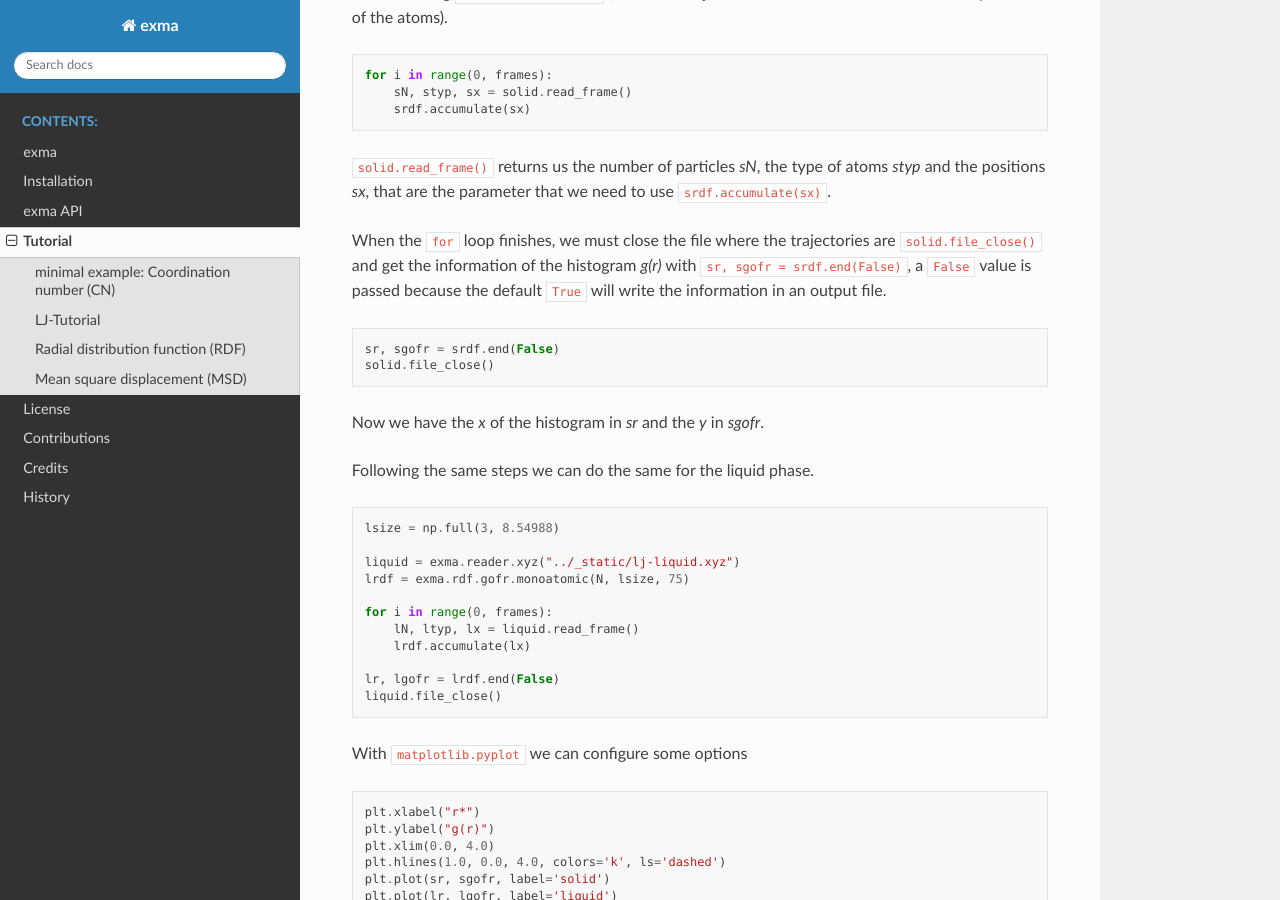
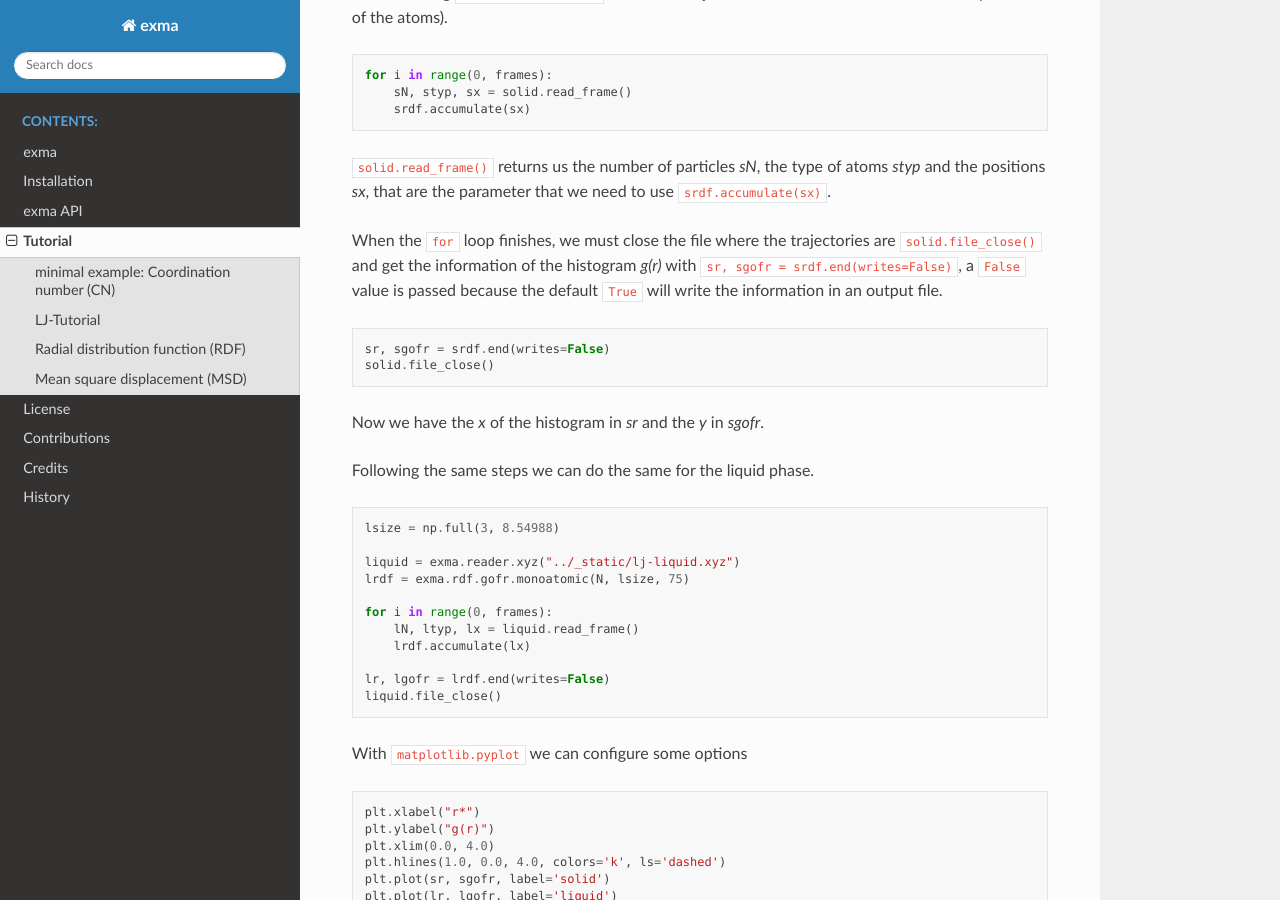
Before and after one commit to fernandezfran/exma, a Sphinx documentation site: the page built from docs/source/tutorial.rst, in a window 1280 px wide and 900 px high, scrolled down 2255 px. Built offline with Sphinx 7.4.7 and the Read the Docs theme 2.0.0, drawn with Linux system fonts in a browser that asks for light colours; some of the changed text lies outside the part shown.

Commit message:
tutorials default values check

```diff
--- a/docs/source/tutorial.rst
+++ b/docs/source/tutorial.rst
@@ -35,17 +35,17 @@ The coordination number(CN), also called ligancy, of a given atom in a chemical
     sc = exma.atoms.positions(8, 4.0).sc()
     cn_sc = exma.cn.coordination_number.monoatomic(8, 3.0)
     cn_sc.accumulate(np.full(3,4.0), sc)
-    cn_sc = np.mean(cn_sc.end(0, sc, False))
+    cn_sc = np.mean(cn_sc.end(0, sc, writes=False))
 
     bcc = exma.atoms.positions(16, 4.0).bcc()
     cn_bcc = exma.cn.coordination_number.monoatomic(16, 1.8)
     cn_bcc.accumulate(np.full(3,4.0), bcc)
-    cn_bcc = np.mean(cn_bcc.end(0, bcc, False))
+    cn_bcc = np.mean(cn_bcc.end(0, bcc, writes=False))
 
     fcc = exma.atoms.positions(32, 4.0).fcc()
     cn_fcc = exma.cn.coordination_number.monoatomic(32, 1.5)
     cn_fcc.accumulate(np.full(3,4.0), fcc)
-    cn_fcc = np.mean(cn_fcc.end(0, fcc, False))
+    cn_fcc = np.mean(cn_fcc.end(0, fcc, writes=False))
 
     print("#  %d is the coordination number of a sc crystal" % cn_sc)
     print("#  %d is the coordination number of a bcc crystal" % cn_bcc)
@@ -112,11 +112,11 @@ Now we can iterate along the frames that we have in our trajectory file, reading
 
 ``solid.read_frame()`` returns us the number of particles *sN*, the type of atoms *styp* and the positions *sx*, that are the parameter that we need to use ``srdf.accumulate(sx)``.
 
-When the ``for`` loop finishes, we must close the file where the trajectories are ``solid.file_close()`` and get the information of the histogram *g(r)* with ``sr, sgofr = srdf.end(False)``, a ``False`` value is passed because the default ``True`` will write the information in an output file.
+When the ``for`` loop finishes, we must close the file where the trajectories are ``solid.file_close()`` and get the information of the histogram *g(r)* with ``sr, sgofr = srdf.end(writes=False)``, a ``False`` value is passed because the default ``True`` will write the information in an output file.
 
 .. code-block:: python
 
-    sr, sgofr = srdf.end(False)
+    sr, sgofr = srdf.end(writes=False)
     solid.file_close()
 
 Now we have the *x* of the histogram in *sr* and the *y* in *sgofr*.
@@ -134,7 +134,7 @@ Following the same steps we can do the same for the liquid phase.
         lN, ltyp, lx = liquid.read_frame()
         lrdf.accumulate(lx)
 
-    lr, lgofr = lrdf.end(False)
+    lr, lgofr = lrdf.end(writes=False)
     liquid.file_close()
 
 With ``matplotlib.pyplot`` we can configure some options
```
Also changed, not shown: docs/source/api.rst (+5 -5 lines).
